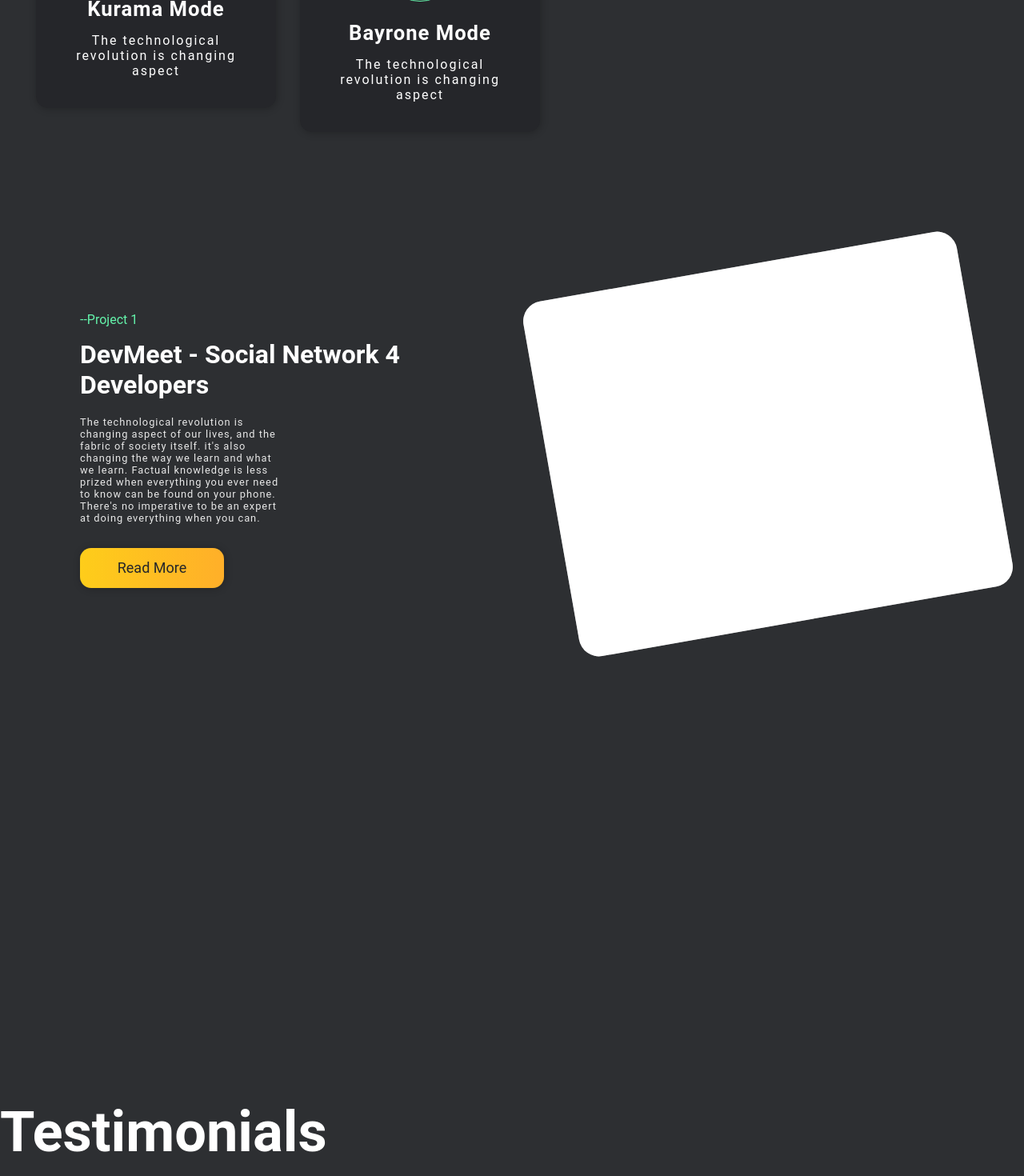
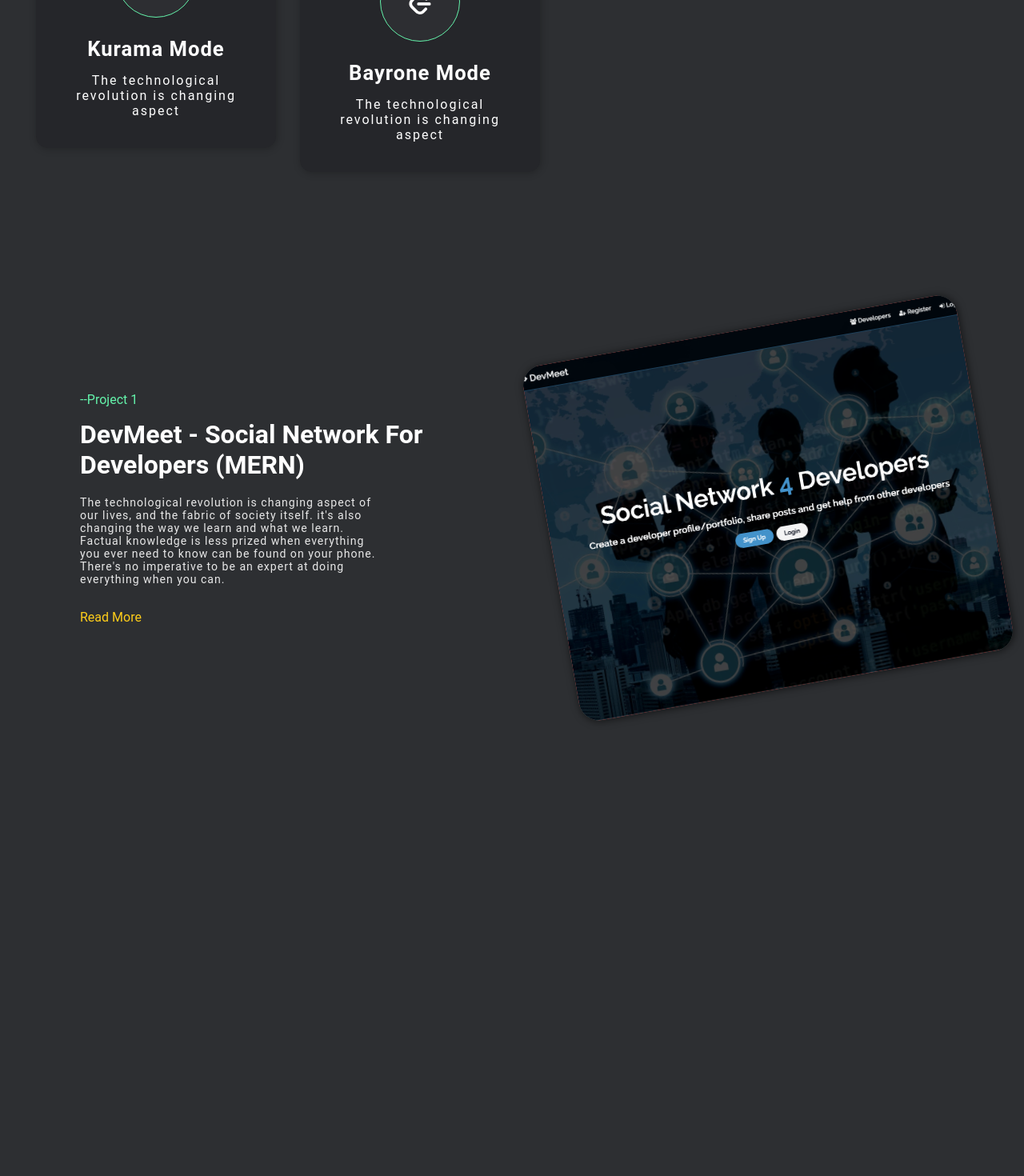
Before and after one commit to moodyomar/portfolio, a React (Create React App) app: page / in a window 1280 px wide. Shown: the part 1281-2751 px from the top of the page at 80% size. After the commit the page ends 2461 px from the top, so only its background shows below. Built offline with nearby package versions, Linux system fonts and the light colour scheme; the HTML template or start-up script is replaced by a standard one.

Commit message:
first project in projects section

```diff
--- a/src/App.css
+++ b/src/App.css
@@ -68,7 +68,16 @@ box-shadow: 1px 1px 10px 1px rgba(0,0,0,0.20);
     linear-gradient(180deg,var(--color-text-orange2) 100%,var(--color-text-orange1) 0%);
     transform: scale(1.05) !important;
   }
+.readMore{
+color: var(--color-text-orange1);
+transition: .1s all ;
 
+}
+.readMore:hover{
+transition: .1s all ;
+margin-left: 10px;
+cursor: pointer;
+}
   .right-col{
     display: flex;
     flex-direction: column;
--- a/src/components/sections/Projects.js
+++ b/src/components/sections/Projects.js
@@ -1,4 +1,4 @@
-import React, { useEffect } from 'react';
+import React from 'react';
 import ReusablePara from '../common/ReusablePara';
 import ProjectCard from '../cards/ProjectCard';
 
@@ -19,8 +19,9 @@ return(
 <div className="right-col">
 <ReusablePara
 intro={'--Project 1'}
-title={'DevMeet - Social Network 4 Developers'}
+title={'DevMeet - Social Network For Developers (MERN)'}
 para={"The technological revolution is changing aspect of our lives, and the fabric of society itself. it's also changing the way we learn and what we learn. Factual knowledge is less prized when everything you ever need to know can be found on your phone. There's no imperative to be an expert at doing everything when you can."}
+btnClass={'readMore'}
 btn={'Read More'} />
 </div>
 <div className="left-col">
--- a/src/components/sections/Testimonials.js
+++ b/src/components/sections/Testimonials.js
@@ -5,8 +5,8 @@ const Testimonials = () => {
 
 return(
 
-<div className='' style={{marginTop:'400px'}}>
-<h1>Testimonials</h1>
+<div className='Testimonials'>
+
 </div>
 
 )
--- a/src/components/styles/ProjectCard.css
+++ b/src/components/styles/ProjectCard.css
@@ -5,6 +5,7 @@ border-radius: 25px;
 background-color: rgba(255, 255, 255, 0.45);
 transform: rotate(-10deg);
 transition: .25s all;
+position: absolute;
 }
 
 .ProjectCardInner{
@@ -12,12 +13,19 @@ width: 550px;
 height: 450px;
 background-color: #fff;
 background-size: cover;
-background-repeat: no-repeat;
 background-position: center;
 border-radius: 25px;
 position: absolute;
 transform: rotate(-10deg);
 transition: .8s all ease;
+box-shadow: 1px 1px 10px 1px rgba(0,0,0,0.50);
+
+}
+#p1{
+  background-image: url('../../assets/devmeet.png');
+}
+#p2{
+  background-image: url('../../assets/petme.png');
 }
 .ProjectCardInner:hover{
 cursor: pointer;
@@ -31,6 +39,35 @@ animation: alternate infinite .8s float;
   transform: rotate(0deg);
 }
 
+@media screen and (min-width: 1150px) {
+
+  .ProjectCardInner{
+    background-color: red;
+  }
+
+}
+@media only screen and (max-width: 1150px) and (min-width: 800px)  {
+  .ProjectCard{
+    width: 380px;
+    height: 330px;
+    }
+
+    .ProjectCardInner{
+    width: 380px;
+    height: 330px;
+    }
+}
+@media only screen and (max-width: 800px) and (min-width: 600.5px)  {
+  .ProjectCard{
+    width: 360px;
+    height: 300px;
+    }
+
+    .ProjectCardInner{
+    width: 360px;
+    height: 300px;
+    }
+}
 
 @media screen and (max-width: 600px) {
   .ProjectCard{
@@ -44,4 +81,11 @@ animation: alternate infinite .8s float;
     height: 250px;
     border-radius: 25px;
     }
+    .Projects .para{
+      width: 75vw;
+      font-size: 3vw;
+    }
+    .Projects .right-col{
+      padding: 0px 50px
+    }
 }
--- a/src/components/styles/Projects.css
+++ b/src/components/styles/Projects.css
@@ -1,26 +1,72 @@
 .Projects{
 display: flex;
 width: 100vw;
+height: 100vh;
 overflow: hidden;
-margin-bottom: 100px;
   }
   .Project{
     display: flex;
-    margin-bottom: 100px;
   }
 .Projects .right-col{
 padding: 0px 100px;
+max-height: 600px;
+/* background-color: red; */
   }
 
 .Projects .left-col{
-padding-top: 50px;
 display: flex;
 align-items: center;
 width: 50vw;
-height: 600px;
+max-height: 600px;
+/* background-color: blue; */
   }
 
-  @media screen and (max-width: 600px) {
+  @media screen and (min-width: 1150px) {
+    .Projects .para{
+      font-size: 1.1vw;
+      width: 30vw;
+    }
+  }
+  @media only screen and (max-width: 1150px) and (min-width: 800.5px)  {
+
+.Projects .para{
+  font-size: 1.5vw;
+  width: 30vw;
+}
+.Projects h2{
+  width: 270px;
+}
+.Projects .left-col{
+  width: 50vw;
+
+  }
+  .Projects  .right-col{
+  width: 50vw;
+  }
+  }
+  /* fix about 200px that is not responsive  */
+  @media only screen and (max-width: 820px) and (min-width: 600.5px)  {
+
+    .Projects .right-col{
+      margin-bottom: 100px;
+      width: 50vw;
+    }
+    .Projects .left-col{
+      width: 40vw;
+      }
+    .Projects .para{
+      font-size: 2vw;
+      width: 500px;
+    }
+    .Projects h2{
+      font-size: 1.5rem;
+      width: 270px;
+    }
+
+  }
+
+
+  @media screen and (max-width: 820px) {
     .Project{
       display: block;
       height: 50vh;
@@ -31,6 +77,4 @@ height: 600px;
     .Projects  .right-col{
     flex-direction: column;
     }
-
-
   }
--- a/src/components/styles/Skills.css
+++ b/src/components/styles/Skills.css
@@ -21,6 +21,8 @@ grid-template-columns: repeat(2,1fr);
 width: 55vw;
 order: 1;
 justify-items: center;
+margin-bottom: 50px;
+margin-top: 50px;
 }
 
 .Skills .right-col{
--- /dev/null
+++ b/src/components/styles/Testimonials.css
@@ -0,0 +1,7 @@
+.Testimonials{
+  display: flex;
+width: 100vw;
+height: 100vh;
+overflow: hidden;
+margin-bottom: 100px;
+}
--- a/src/utils/customAos.js
+++ b/src/utils/customAos.js
@@ -1,7 +1,7 @@
 export const customAos = (animation,element) => {
   window.addEventListener('scroll',() => {
     const el = document.querySelector(element);
-    let animationPoin = el.offsetTop - el.offsetHeight - 200;
+    let animationPoin = el.offsetTop - el.offsetHeight - 150;
     if(window.pageYOffset > animationPoin) el.classList.add(animation)
     if(window.pageYOffset < animationPoin) el.classList.remove(animation)
   })
```
Also changed, not shown: src/assets/devmeet.png (added), src/assets/petme.png (added).
